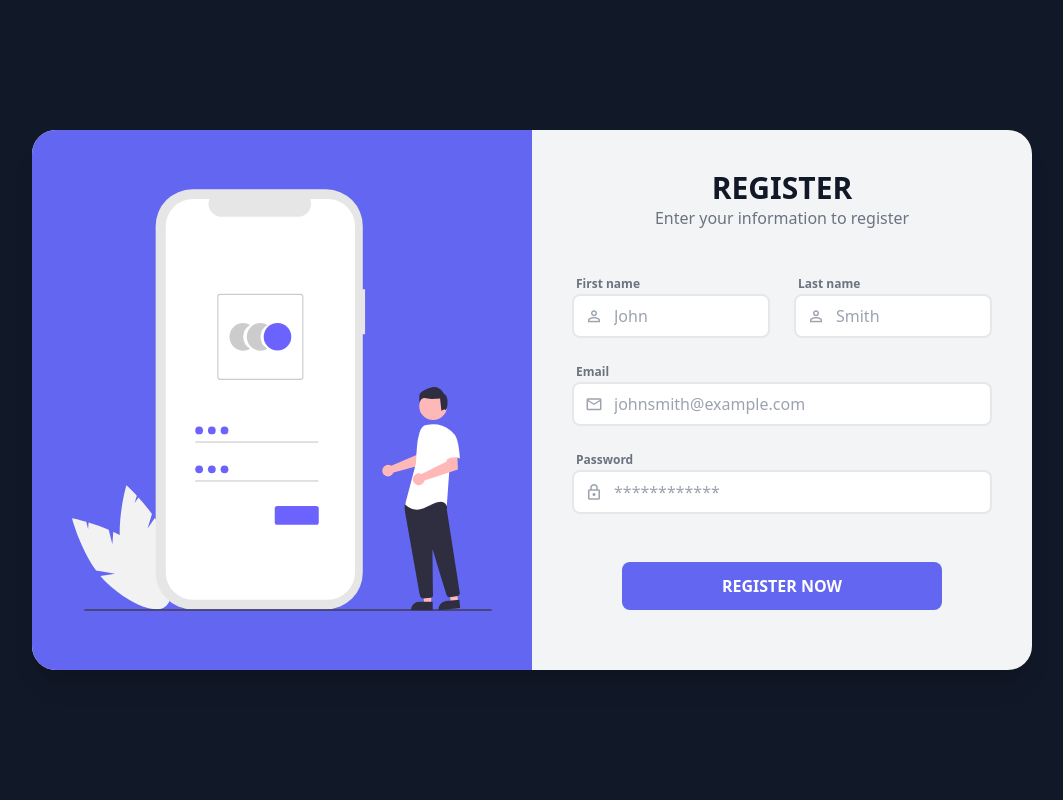
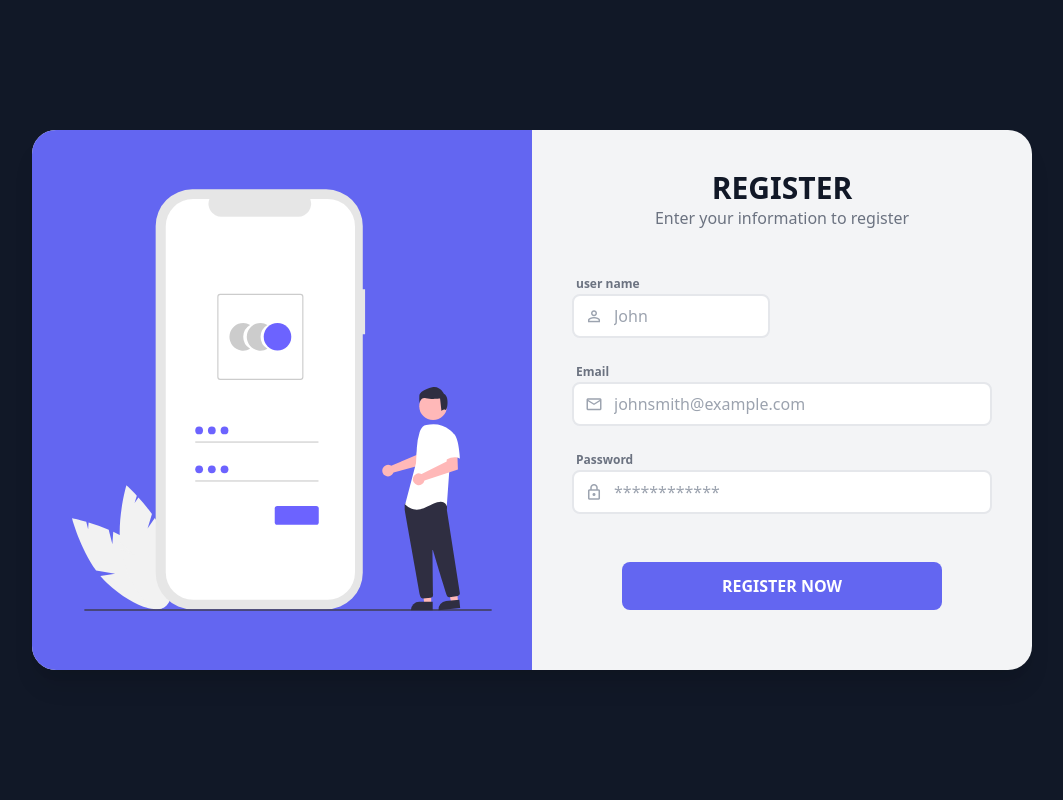
Before and after one commit to jkokilaCSE/food-donar-management-system, a Django app: page /register in a window 1280 px wide. Shown: the whole page, without its empty margins (108-1171 px from the left). Run offline with Django 3.2, Linux system fonts and the light colour scheme; some libraries are stand-ins or nearby versions.

Commit message:
login and sign are added

```diff
--- a/FoodDonation/urls.py
+++ b/FoodDonation/urls.py
@@ -25,7 +25,7 @@ admin.site.index_title = "Welcome to Zero Food Researcher Portal"
 
 urlpatterns = [
     path('admin/', admin.site.urls),
-    path('home',views.home_view,name=''),
+    path('home',views.home_view,name='home'),
 
     path('ngoclick', views.ngoclick_view,name='ngoclick'),
     path('donarclick', views.donarclick_view,name='donarclick'),
@@ -52,5 +52,6 @@ urlpatterns = [
     path('contactus', views.contactus_view,name='contactus'),
     path('claim_food/<int:pk1>', views.claim_food,name='claim_food'),
     path('', views.login_view,name='login'),
+    path('login', views.login_view,name='login'),
     path('register', views.register_view,name='register'),
 ]
--- a/food/views.py
+++ b/food/views.py
@@ -9,6 +9,7 @@ from django.core.mail import send_mail
 from django.contrib import messages
 from django.contrib.auth import get_user_model
 from django.contrib.auth.models import User
+from django.contrib.auth import authenticate, login
 
 # Create your views here.
 
@@ -87,6 +88,10 @@ def afterlogin_view(request):
         return redirect('ngo-dashboard')
     elif is_donar(request.user):
         return redirect('donar-dashboard')
+    else:
+        donations = models.Donation.objects.all()
+        context = {'donations':donations}
+        return render(request,'index.html',context)
 
 #for NGO LOGIN SECTION
 @login_required(login_url='ngologin')
@@ -229,8 +234,22 @@ def contactus_view(request):
             return render(request, 'contactussuccess.html')
     return render(request, 'contactus.html', {'form':sub})
 
+
 def login_view(request):
-    return render(request,'login.html')
+    if request.method == 'POST':
+        username = request.POST['email']
+        password = request.POST['password']
+        user = authenticate(request, username=username, password=password)
+        if user is not None:
+            login(request, user)
+            print("login sucessfully....")
+            return redirect('home')  # Replace 'home' with the name of your home view
+        else:
+            # Invalid credentials, display an error message
+            error_message = 'Invalid username or password.'
+            return render(request, 'login.html', {'error_message': error_message})
+    else:
+        return render(request, 'login.html')
 
 def register_view(request):
     if request.method == 'POST':
--- a/templates/login.html
+++ b/templates/login.html
@@ -34,7 +34,8 @@
                 </div>
 
                 <div class="mt-8">
-                    <form>
+                    <form action="login" method="post">
+                        {% csrf_token %}
                         <div>
                             <label for="email" class="block mb-2 text-sm text-gray-600 dark:text-gray-200">Email Address</label>
                             <input type="email" name="email" id="email" placeholder="example@example.com" class="block w-full px-4 py-2 mt-2 text-gray-700 placeholder-gray-400 bg-white border border-gray-200 rounded-md dark:placeholder-gray-600 dark:bg-gray-900 dark:text-gray-300 dark:border-gray-700 focus:border-blue-400 dark:focus:border-blue-400 focus:ring-blue-400 focus:outline-none focus:ring focus:ring-opacity-40" />
--- a/templates/register.html
+++ b/templates/register.html
@@ -18,8 +18,8 @@
 
 <style>@import url('https://cdnjs.cloudflare.com/ajax/libs/MaterialDesign-Webfont/5.3.45/css/materialdesignicons.min.css')</style>
 
-<form action="register" post="method">
-
+<form action="register" method="post">
+    {% csrf_token %}
 <div class="min-w-screen min-h-screen bg-gray-900 flex items-center justify-center px-5 py-5">
     <div class="bg-gray-100 text-gray-500 rounded-3xl shadow-xl w-full overflow-hidden" style="max-width:1000px">
         <div class="md:flex w-full">
@@ -34,17 +34,10 @@
                 <div>
                     <div class="flex -mx-3">
                         <div class="w-1/2 px-3 mb-5">
-                            <label for="" class="text-xs font-semibold px-1">First name</label>
+                            <label for="" class="text-xs font-semibold px-1">user name</label>
                             <div class="flex">
                                 <div class="w-10 z-10 pl-1 text-center pointer-events-none flex items-center justify-center"><i class="mdi mdi-account-outline text-gray-400 text-lg"></i></div>
-                                <input type="text" class="w-full -ml-10 pl-10 pr-3 py-2 rounded-lg border-2 border-gray-200 outline-none focus:border-indigo-500" placeholder="John">
-                            </div>
-                        </div>
-                        <div class="w-1/2 px-3 mb-5">
-                            <label for="" class="text-xs font-semibold px-1">Last name</label>
-                            <div class="flex">
-                                <div class="w-10 z-10 pl-1 text-center pointer-events-none flex items-center justify-center"><i class="mdi mdi-account-outline text-gray-400 text-lg"></i></div>
-                                <input type="text" class="w-full -ml-10 pl-10 pr-3 py-2 rounded-lg border-2 border-gray-200 outline-none focus:border-indigo-500" placeholder="Smith">
+                                <input  type="text" name="username" class="w-full -ml-10 pl-10 pr-3 py-2 rounded-lg border-2 border-gray-200 outline-none focus:border-indigo-500" placeholder="John">
                             </div>
                         </div>
                     </div>
@@ -53,7 +46,7 @@
                             <label for="" class="text-xs font-semibold px-1">Email</label>
                             <div class="flex">
                                 <div class="w-10 z-10 pl-1 text-center pointer-events-none flex items-center justify-center"><i class="mdi mdi-email-outline text-gray-400 text-lg"></i></div>
-                                <input type="email" class="w-full -ml-10 pl-10 pr-3 py-2 rounded-lg border-2 border-gray-200 outline-none focus:border-indigo-500" placeholder="johnsmith@example.com">
+                                <input type="email" name="email" class="w-full -ml-10 pl-10 pr-3 py-2 rounded-lg border-2 border-gray-200 outline-none focus:border-indigo-500" placeholder="johnsmith@example.com">
                             </div>
                         </div>
                     </div>
@@ -62,7 +55,7 @@
                             <label for="" class="text-xs font-semibold px-1">Password</label>
                             <div class="flex">
                                 <div class="w-10 z-10 pl-1 text-center pointer-events-none flex items-center justify-center"><i class="mdi mdi-lock-outline text-gray-400 text-lg"></i></div>
-                                <input type="password" class="w-full -ml-10 pl-10 pr-3 py-2 rounded-lg border-2 border-gray-200 outline-none focus:border-indigo-500" placeholder="************">
+                                <input type="password" name="password" class="w-full -ml-10 pl-10 pr-3 py-2 rounded-lg border-2 border-gray-200 outline-none focus:border-indigo-500" placeholder="************">
                             </div>
                         </div>
                     </div>
```
